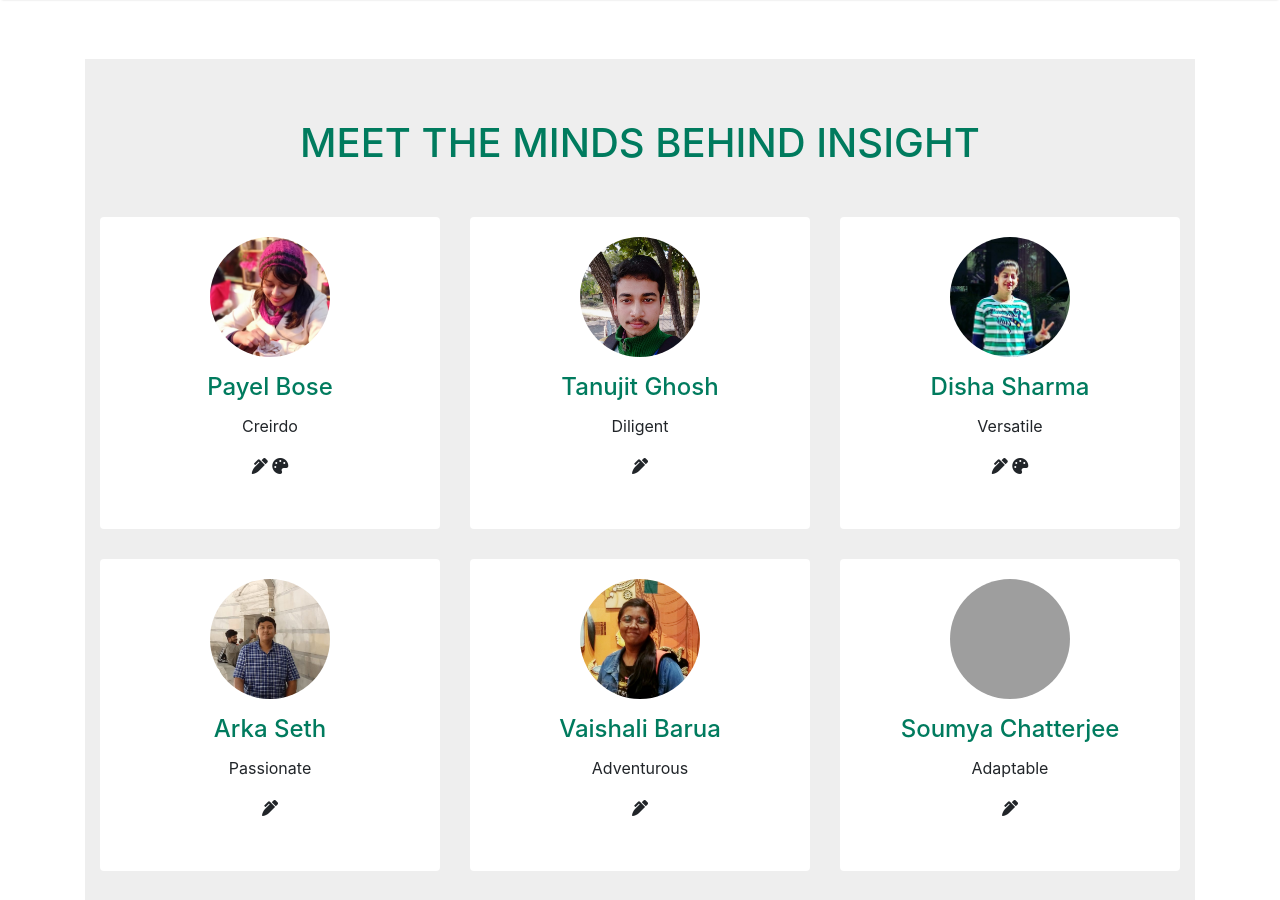
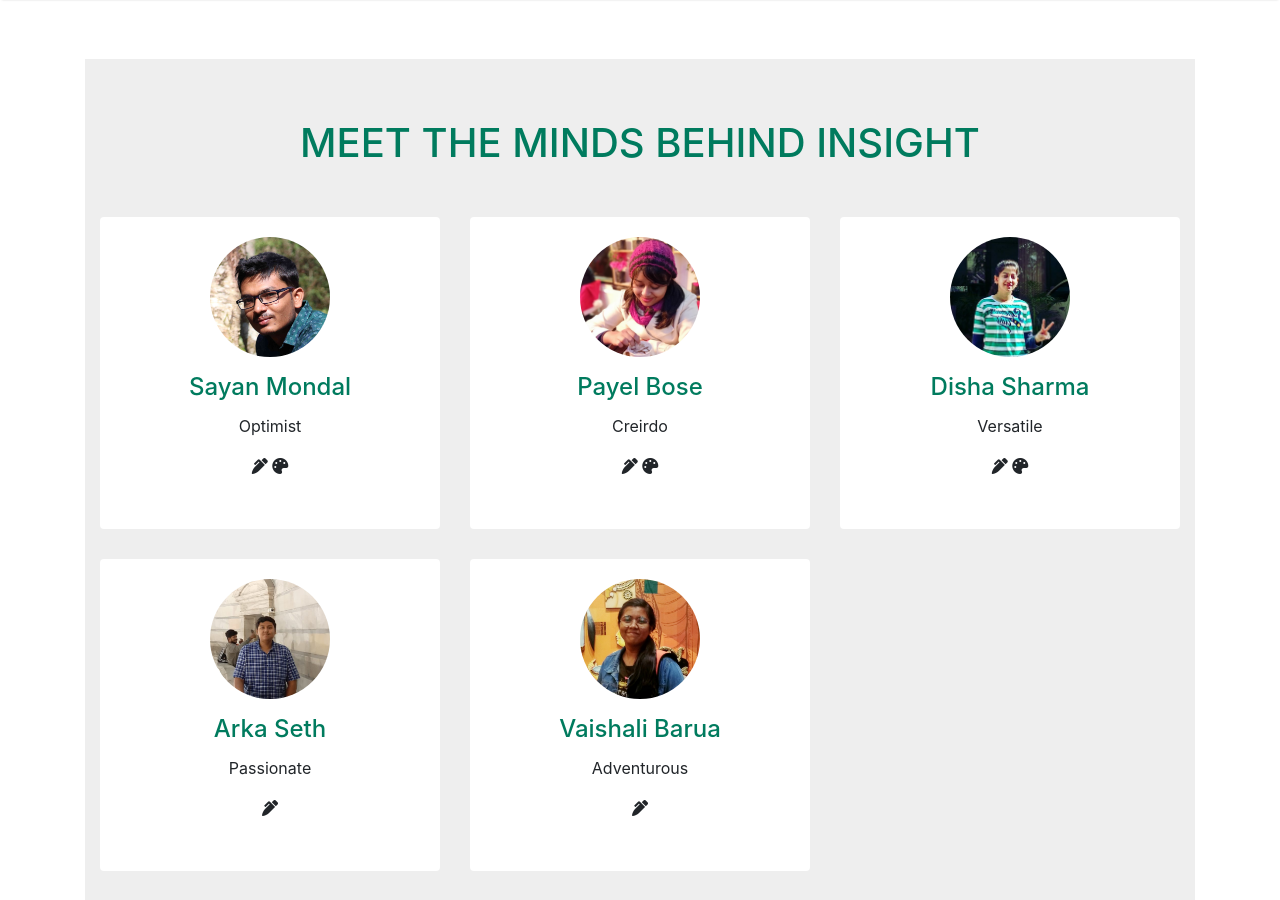
Before and after one commit to ieeesb-nitdgp/insight, a Jekyll site: the page built from _pages/team.md, in a window 1280 px wide and 900 px high, scrolled down 404 px. Built offline with Jekyll 4.4.1, drawn with Linux system fonts in a browser that asks for light colours; nearby versions of some CDN libraries; grey boxes are pictures that could not be loaded.

Commit message:
Removed old members

```diff
--- a/_pages/team.md
+++ b/_pages/team.md
@@ -19,6 +19,35 @@ comments: false
                         <div class="frontside">
                             <div class="card">
                                 <div class="card-body text-center">
+                                    <p><img class=" img-fluid" src="{{site.baseurl}}/assets/images/sayan.jpg" alt="card image"></p>
+                                    <h4 class="card-title">Sayan Mondal</h4>
+                                    <p class="card-text">Optimist</p>
+                                    <a><i class="fas fa-pen-alt"></i> <i class="fas fa-palette"></i></a>
+                                </div>
+                            </div>
+                        </div>
+                        <div class="backside">
+                            <div class="card">
+                                <div class="card-body text-center mt-4">
+                                    <h4 class="card-title">Web Design </h4>
+                                    <p class="card-text"> Just another speck of stardust trying to find purspose in the multiverse of chaos. </p>
+                                </div>
+                            </div>
+                        </div>
+                    </div>
+                </div>
+            </div>
+            <!-- Team member -->
+
+
+
+            <!-- Team member -->
+            <div class="col-xs-12 col-sm-6 col-md-4">
+                <div class="image-flip" ontouchstart="this.classList.toggle('hover');">
+                    <div class="mainflip">
+                        <div class="frontside">
+                            <div class="card">
+                                <div class="card-body text-center">
                                     <p><img class=" img-fluid" src="{{site.baseurl}}/assets/images/payel.jpg" alt="card image"></p>
                                     <h4 class="card-title">Payel Bose</h4>
                                     <p class="card-text">Creirdo</p>
@@ -31,32 +60,6 @@ comments: false
                                 <div class="card-body text-center mt-4">
                                     <h4 class="card-title">Creative Design | Content</h4>
                                     <p class="card-text">A creative thinker and graphics designer. Hope to code with coffee one day🤔</p>
-                                </div>
-                            </div>
-                        </div>
-                    </div>
-                </div>
-            </div>
-            <!-- ./Team member -->
-            <!-- Team member -->
-            <div class="col-xs-12 col-sm-6 col-md-4">
-                <div class="image-flip" ontouchstart="this.classList.toggle('hover');">
-                    <div class="mainflip">
-                        <div class="frontside">
-                            <div class="card">
-                                <div class="card-body text-center">
-                                    <p><img class=" img-fluid" src="{{site.baseurl}}/assets/images/tanujit.jpg" alt="card image"></p>
-                                    <h4 class="card-title">Tanujit Ghosh</h4>
-                                    <p class="card-text">Diligent</p>
-                                    <a><i class="fas fa-pen-alt"></i></a>
-                                </div>
-                            </div>
-                        </div>
-                        <div class="backside">
-                            <div class="card">
-                                <div class="card-body text-center mt-4">
-                                    <h4 class="card-title">Content</h4>
-                                    <p class="card-text">Technologist.Gamer.Coder.Interested in web development,learning new technologies</p>
                                 </div>
                             </div>
                         </div>
@@ -142,35 +145,12 @@ comments: false
                 </div>
             </div>
             <!-- ./Team member -->
-            <div class="col-xs-12 col-sm-6 col-md-4">
-                <div class="image-flip" ontouchstart="this.classList.toggle('hover');">
-                    <div class="mainflip">
-                        <div class="frontside">
-                            <div class="card">
-                                <div class="card-body text-center">
-                                    <p><img class=" img-fluid" src="{{site.baseurl}}/assets/images/soumya.JPG" alt="card image"></p>
-                                    <h4 class="card-title">Soumya Chatterjee</h4>
-                                    <p class="card-text">Adaptable</p>
-                                    <a><i class="fas fa-pen-alt"></i></a>
-                                </div>
-                            </div>
-                        </div>
-                        <div class="backside">
-                            <div class="card">
-                                <div class="card-body text-center mt-4">
-                                    <h4 class="card-title">Content</h4>
-                                    <p class="card-text">Mainly working on quantum communication and computing, also interested in cosmology and space science. </p>
-                                </div>
-                            </div>
-                        </div>
-                    </div>
-                </div>
-            </div>
+
             <!-- ./Team member -->
 
         </div>
     </div>
-    <h5 class="section-title h1"><a target="_blank" href="http://www.ieeesbnitdgp.com/thereg/members/">And many more ...</a></h5>
+    <h5 class="section-title h1"><a target="_blank" href="https://www.ieeesbnitdgp.com/members">And many more ...</a></h5>
 </section>
 <!-- Team -->
 </body>
```
